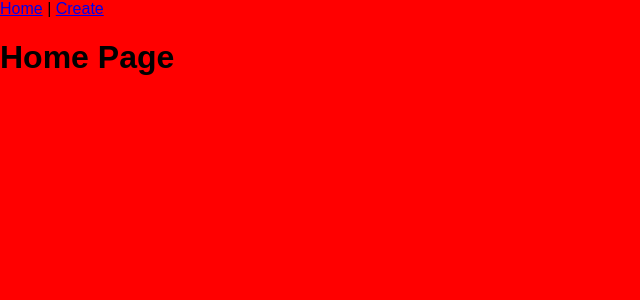
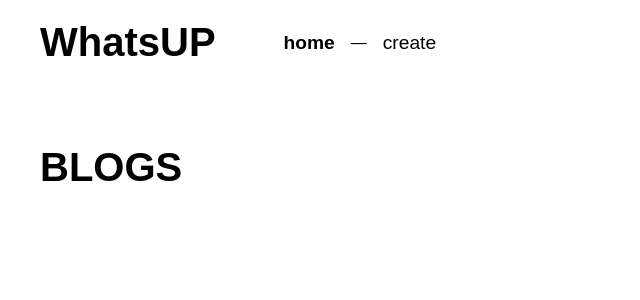
Before and after one commit to Lukec1103/WhatsUP, a React (Vite) app: page / in a window 1280 px wide. Shown: the top 300 px of the page, without its empty margins (0-640 px from the left). Built offline with nearby package versions, Linux system fonts and the light colour scheme.

Commit message:
Home page

```diff
--- a/src/App.tsx
+++ b/src/App.tsx
@@ -1,20 +1,29 @@
+
 import { Routes, Route, Link } from 'react-router-dom'
 import Home from './pages/Home'
 import Create from './pages/Create'
 import NotFound from './pages/NotFound'
+import './styles/global.css'
 
 function App() {
   return (
-    <>
+    <div className="app-container">
+      <header>
+        <h1 className="logo">WhatsUP</h1>
         <nav>
-        <Link to="/">Home</Link> | <Link to="/create">Create</Link>
+          <Link to="/" className="nav-link">home</Link>
+          <span className="nav-divider">—</span>
+          <Link to="/create" className="nav-link">create</Link>
         </nav>
+      </header>
+      <main>
         <Routes>
           <Route path="/" element={<Home />} />
           <Route path="/create" element={<Create />} />
           <Route path="*" element={<NotFound />} />
         </Routes>
-    </>
+      </main>
+    </div>
   )
 }
 
--- a/src/pages/Home.tsx
+++ b/src/pages/Home.tsx
@@ -1,3 +1,10 @@
 export default function Home() {
-  return <h1>Home Page</h1>
-};
+  return (
+    <div className="blog-container">
+      <h2 className="section-title">BLOGS</h2>
+
+      {/* Blog containers will be added here later */}
+      {/* Placeholder for now */}
+    </div>
+  )
+}
--- a/src/styles/global.css
+++ b/src/styles/global.css
@@ -1,5 +1,61 @@
 body {
   font-family: sans-serif;
   margin: 0;
-  background: #ff0000;
+  padding: 0;
+  background: white;
 }
+
+.app-container {
+  max-width: 1200px;
+  margin: 0 auto;
+  padding: 0 20px;
+}
+
+/* Header styles */
+header {
+  display: flex;
+  align-items: center;
+  padding: 20px 0;
+}
+
+.logo {
+  font-size: 2.5rem;
+  font-weight: bold;
+  margin: 0;
+  margin-right: 60px;
+}
+
+/* Navigation styles */
+nav {
+  display: flex;
+  align-items: center;
+}
+
+.nav-link {
+  text-decoration: none;
+  color: #000;
+  font-size: 1.2rem;
+  margin: 0 8px;
+}
+
+.nav-link:first-child {
+  font-weight: bold;
+}
+
+.nav-divider {
+  margin: 0 8px;
+  color: #000;
+}
+
+/* Blog section styles */
+.section-title {
+  font-size: 2.5rem;
+  font-weight: bold;
+  margin-top: 40px;
+  margin-bottom: 20px;
+}
+
+/* These styles will be expanded later when adding the blog containers */
+.blog-container {
+  padding: 20px 0;
+}
```
Lines whose indentation alone changed are shown as unchanged.
